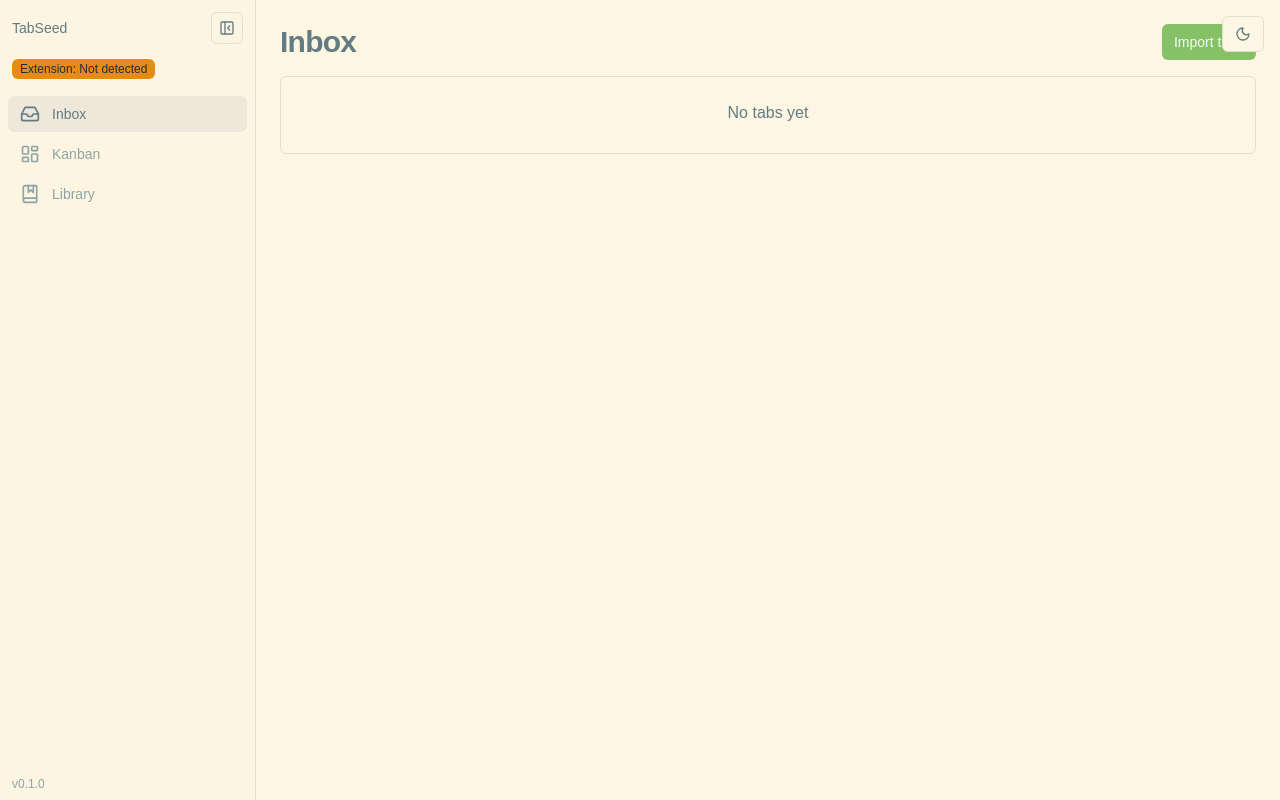
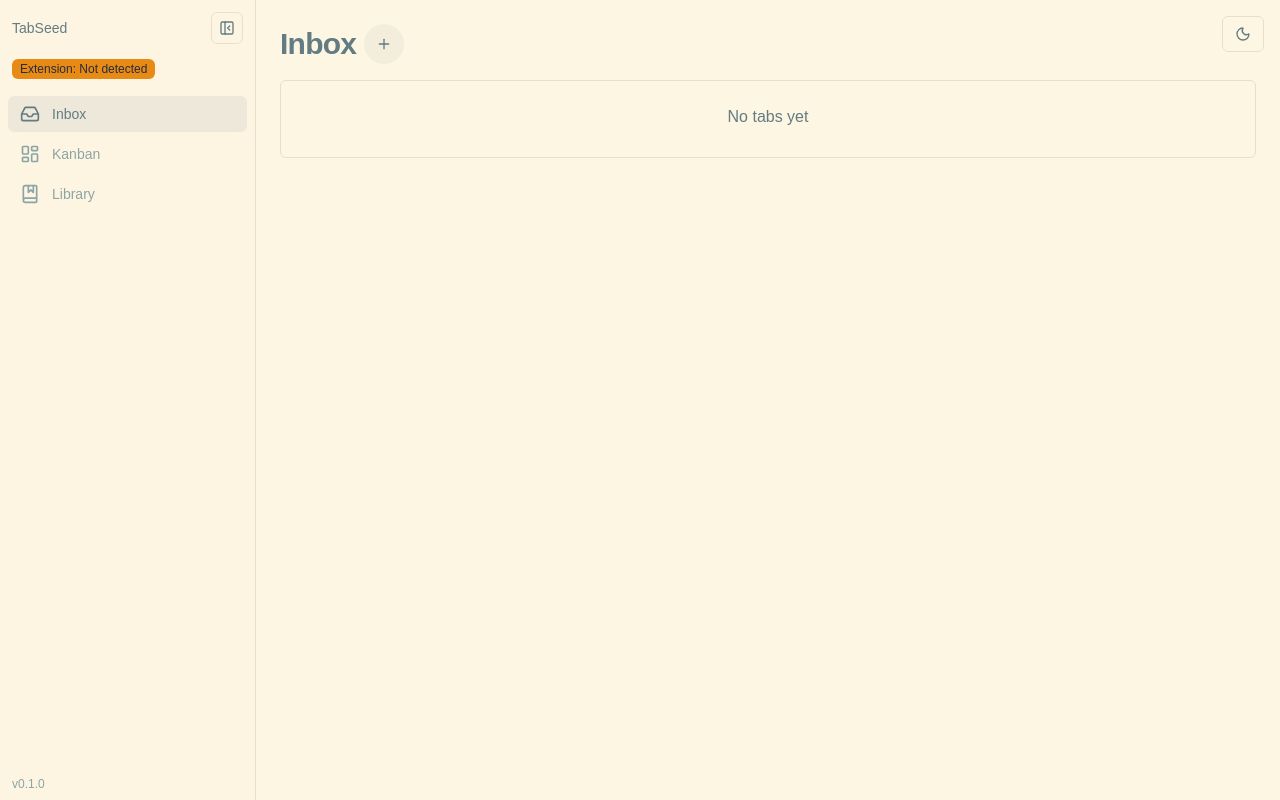
Before and after one commit to evaaaaawu/tabseed, a Next.js app: page /inbox in a window 1280 px wide. Built offline with nearby package versions, Linux system fonts and the light colour scheme; a web font is replaced by a local one.

Commit message:
feat(inbox): place circular + icon button beside title with tooltip for Import tabs

```diff
--- a/src/app/inbox/page.tsx
+++ b/src/app/inbox/page.tsx
@@ -4,18 +4,19 @@ import { useState } from 'react';
 
 import { type ImportTarget, ImportTargetDialog } from '@/components/fab/import-target-dialog';
 import { ManualImportDialog } from '@/components/fab/manual-import-dialog';
-// ImportResultBanner removed per new UX; details live in /import/result via toast link
 import { TabCard } from '@/components/tabs/tab-card';
 import { Button } from '@/components/ui/button';
 import { EmptyState } from '@/components/ui/empty-state';
 import { Surface } from '@/components/ui/surface';
 import { useToast } from '@/components/ui/toast';
 import { Heading, Text } from '@/components/ui/typography';
+import { Tooltip, TooltipContent, TooltipProvider, TooltipTrigger } from '@/components/ui/tooltip';
 import { useExtensionStatus } from '@/hooks/use-extension-status';
 import { ApiError } from '@/lib/api/errors';
 import { importTabsAndSyncLocalWithRaw } from '@/lib/data/import-tabs';
 import { type CapturedTab, captureOpenTabs } from '@/lib/extension/bridge';
 import { useAllTabsNewest } from '@/lib/idb/hooks';
+import { Plus } from 'lucide-react';
 
 export default function InboxPage() {
   const [open, setOpen] = useState(false);
@@ -132,13 +133,24 @@ export default function InboxPage() {
 
   return (
     <div className="min-h-[60svh] p-6">
-      <div className="mb-4 flex items-center justify-between gap-3">
+      <div className="mb-4 flex items-center gap-2">
         <Heading as="h1">Inbox</Heading>
-        <div className="shrink-0">
-          <Button size="sm" onClick={() => (extStatus === 'available' ? setOpen(true) : setOpenManual(true))}>
-            Import tabs
-          </Button>
-        </div>
+        <TooltipProvider>
+          <Tooltip delayDuration={300}>
+            <TooltipTrigger asChild>
+              <Button
+                size="icon"
+                variant="soft"
+                className="rounded-full"
+                aria-label="Import tabs"
+                onClick={() => (extStatus === 'available' ? setOpen(true) : setOpenManual(true))}
+              >
+                <Plus className="size-4" />
+              </Button>
+            </TooltipTrigger>
+            <TooltipContent>Import tabs</TooltipContent>
+          </Tooltip>
+        </TooltipProvider>
       </div>
 
       {lastResult ? (
```
